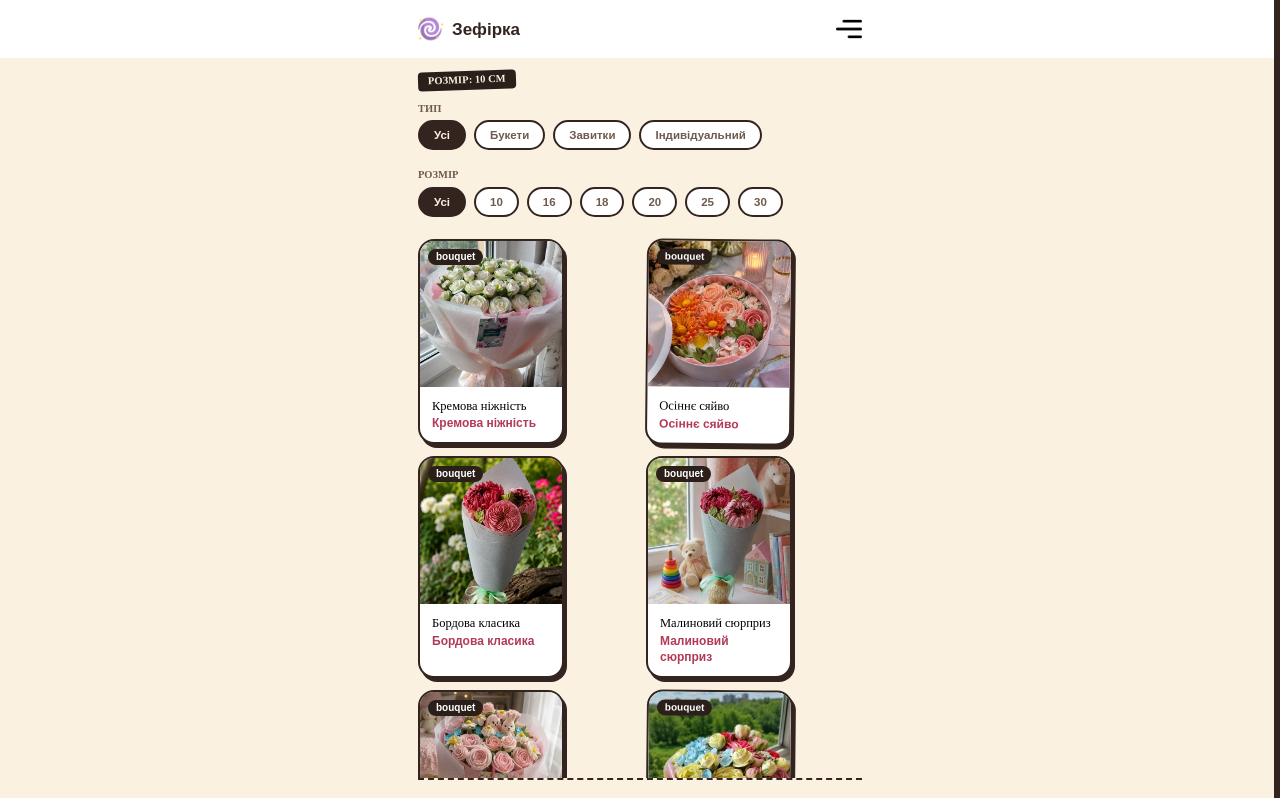
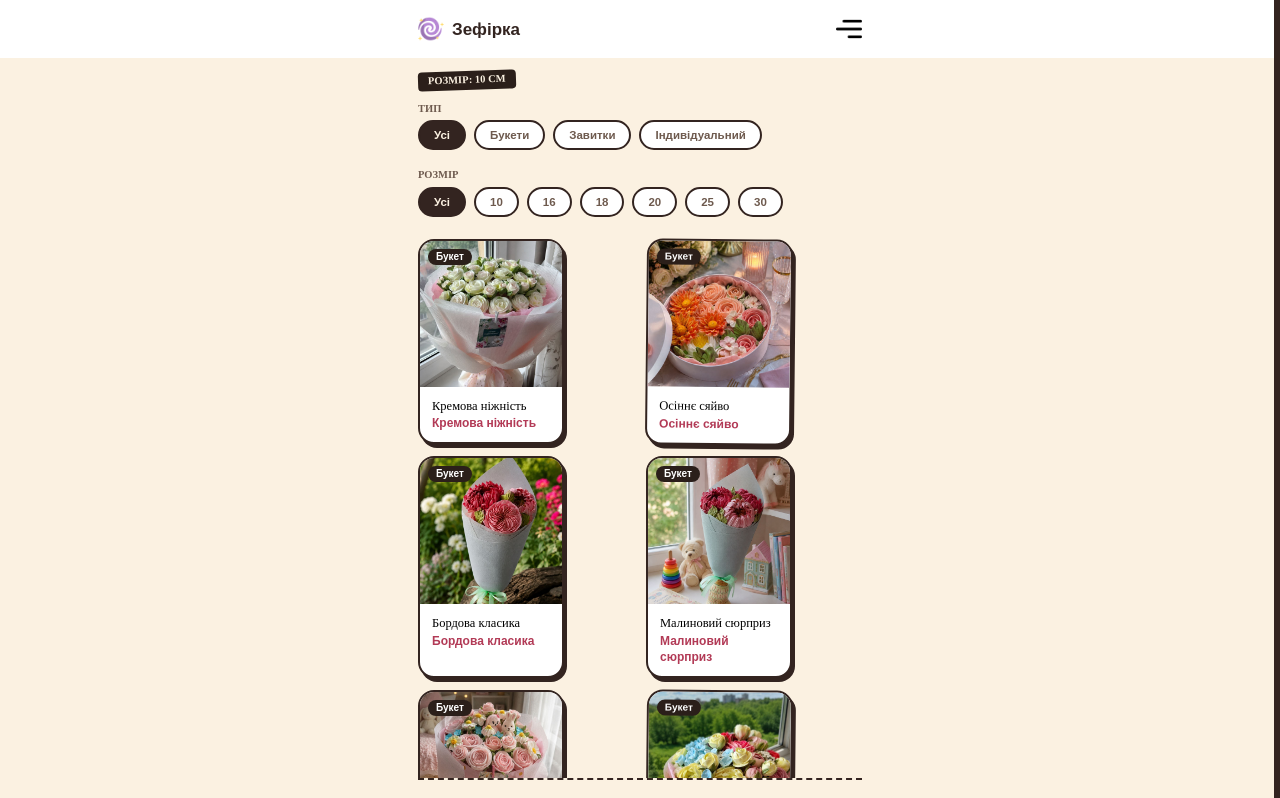
Before and after one commit to RVasyliuk-2003/Custom-Marshmallows, a React (Vite) app: page /Gallery in a window 1280 px wide. Shown: the top 798 px of the page. Built offline with nearby package versions, Linux system fonts and the light colour scheme.

Commit message:
refactor: switch type values to Ukrainian across data and filters
- type in bouquetDesigns.js: 'bouquet'/'curl' → 'Букет'/'Завиток'
- updated the corresponding onClick values in Gallery filter buttons
- filter() condition unchanged, still compares the same variables

```diff
--- a/src/components/Main/Gallery/Gallery.jsx
+++ b/src/components/Main/Gallery/Gallery.jsx
@@ -46,22 +46,22 @@ const Gallery = () => {
             </button>
             <button
               style={
-                typeFilt === "bouquet"
+                typeFilt === "Букет"
                   ? { color: "var(--paper)", backgroundColor: "var(--ink)" }
                   : null
               }
-              onClick={(e) => setTypeFilt("bouquet")}
+              onClick={(e) => setTypeFilt("Букет")}
               className={style.categoryClick}
             >
               Букети
             </button>
             <button
               style={
-                typeFilt === "curl"
+                typeFilt === "Завиток"
                   ? { color: "var(--paper)", backgroundColor: "var(--ink)" }
                   : null
               }
-              onClick={(e) => setTypeFilt("curl")}
+              onClick={(e) => setTypeFilt("Завиток")}
               className={style.categoryClick}
             >
               Завитки
--- a/src/components/data/bouquetDesigns.js
+++ b/src/components/data/bouquetDesigns.js
@@ -2,308 +2,308 @@ const bouquetDesigns = [
   {
     id: 1,
     name: "Кремова ніжність",
-    type: "bouquet",
+    type: "Букет",
     photo: "imgZepfy100.jpg",
     availableSizes: [10, 16, 18, 20, 25, 30],
   },
   {
     id: 2,
     name: "Осіннє сяйво",
-    type: "bouquet",
+    type: "Букет",
     photo: "imgZepfy101.jpg",
     availableSizes: [10, 16, 18, 20, 25, 30],
   },
   {
     id: 3,
     name: "Бордова класика",
-    type: "bouquet",
+    type: "Букет",
     photo: "imgZepfy102.jpg",
     availableSizes: [10, 16, 18, 20, 25, 30],
   },
   {
     id: 4,
     name: "Малиновий сюрприз",
-    type: "bouquet",
+    type: "Букет",
     photo: "imgZepfy103.jpg",
     availableSizes: [10, 16, 18, 20, 25, 30],
   },
   {
     id: 6,
     name: "Пастельний мікс",
-    type: "bouquet",
+    type: "Букет",
     photo: "imgZepfy105.jpg",
     availableSizes: [10, 16, 18, 20, 25, 30],
   },
   {
     id: 7,
     name: "Вид з вікна",
-    type: "bouquet",
+    type: "Букет",
     photo: "imgZepfy106.jpg",
     availableSizes: [10, 16, 18, 20, 25, 30],
   },
   {
     id: 8,
     name: "Червона класика",
-    type: "bouquet",
+    type: "Букет",
     photo: "imgZepfy107.jpg",
     availableSizes: [10, 16, 18, 20, 25, 30],
   },
   {
     id: 9,
     name: "Персиковий мікс",
-    type: "bouquet",
+    type: "Букет",
     photo: "imgZepfy108.jpg",
     availableSizes: [10, 16, 18, 20, 25, 30],
   },
   {
     id: 10,
     name: "Лавандова хмаринка",
-    type: "bouquet",
+    type: "Букет",
     photo: "imgZepfy109.jpg",
     availableSizes: [10, 16, 18, 20, 25, 30],
   },
   {
     id: 11,
     name: "Бордо і пудра",
-    type: "bouquet",
+    type: "Букет",
     photo: "imgZepfy110.jpg",
     availableSizes: [10, 16, 18, 20, 25, 30],
   },
   {
     id: 12,
     name: "Ромашки і троянди",
-    type: "bouquet",
+    type: "Букет",
     photo: "imgZepfy111.jpg",
     availableSizes: [10, 16, 18, 20, 25, 30],
   },
   {
     id: 13,
     name: "Плюшева галявина",
-    type: "bouquet",
+    type: "Букет",
     photo: "imgZepfy112.jpg",
     availableSizes: [10, 16, 18, 20, 25, 30],
   },
   {
     id: 14,
     name: "Ніжно-рожевий",
-    type: "bouquet",
+    type: "Букет",
     photo: "imgZepfy113.jpg",
     availableSizes: [10, 16, 18, 20, 25, 30],
   },
   {
     id: 17,
     name: "Рожево-червоний кластер",
-    type: "bouquet",
+    type: "Букет",
     photo: "imgZepfy116.jpg",
     availableSizes: [10, 16, 18, 20, 25, 30],
   },
   {
     id: 20,
     name: "Сонячна стрічка",
-    type: "bouquet",
+    type: "Букет",
     photo: "imgZepfy119.jpg",
     availableSizes: [10, 16, 18, 20, 25, 30],
   },
   {
     id: 21,
     name: "Одна велика троянда",
-    type: "bouquet",
+    type: "Букет",
     photo: "imgZepfy120.jpg",
     availableSizes: [18, 20, 25, 30],
   },
   {
     id: 24,
     name: "Бордові півонії",
-    type: "bouquet",
+    type: "Букет",
     photo: "imgZepfy123.jpg",
     availableSizes: [10, 16, 18, 20, 25, 30],
   },
   {
     id: 25,
     name: "Тюльпанова веселка",
-    type: "bouquet",
+    type: "Букет",
     photo: "imgZepfy124.jpg",
     availableSizes: [10, 16, 18, 20, 25, 30],
   },
   {
     id: 26,
     name: "Садова півонія",
-    type: "bouquet",
+    type: "Букет",
     photo: "imgZepfy125.jpg",
     availableSizes: [10, 16, 18, 20, 25, 30],
   },
   {
     id: 27,
     name: "Жовтий нарцис",
-    type: "bouquet",
+    type: "Букет",
     photo: "imgZepfy126.jpg",
     availableSizes: [10, 16, 18, 20, 25, 30],
   },
   {
     id: 28,
     name: "Тюльпани з листівкою",
-    type: "bouquet",
+    type: "Букет",
     photo: "imgZepfy127.jpg",
     availableSizes: [10, 16, 18, 20, 25, 30],
   },
   {
     id: 29,
     name: "Кошик достатку",
-    type: "bouquet",
+    type: "Букет",
     photo: "imgZepfy128.jpg",
     availableSizes: [16, 18, 20, 25, 30],
   },
   {
     id: 30,
     name: "Пастельні тюльпани",
-    type: "bouquet",
+    type: "Букет",
     photo: "imgZepfy129.jpg",
     availableSizes: [10, 16, 18, 20, 25, 30],
   },
   {
     id: 31,
     name: "Тюльпани біля вікна",
-    type: "bouquet",
+    type: "Букет",
     photo: "imgZepfy130.jpg",
     availableSizes: [10, 16, 18, 20, 25, 30],
   },
   {
     id: 32,
     name: "Одна велика жовтогаряча",
-    type: "bouquet",
+    type: "Букет",
     photo: "imgZepfy131.jpg",
     availableSizes: [18, 20, 25, 30],
   },
   {
     id: 33,
     name: "Тюльпани зі стрічкою",
-    type: "bouquet",
+    type: "Букет",
     photo: "imgZepfy132.jpg",
     availableSizes: [10, 16, 18, 20, 25, 30],
   },
   {
     id: 34,
     name: "Ніжний тюльпановий",
-    type: "bouquet",
+    type: "Букет",
     photo: "imgZepfy133.jpg",
     availableSizes: [10, 16, 18, 20, 25, 30],
   },
   {
     id: 35,
     name: "Кошик мікс",
-    type: "bouquet",
+    type: "Букет",
     photo: "imgZepfy134.jpg",
     availableSizes: [16, 18, 20, 25, 30],
   },
   {
     id: 36,
     name: "Бордова хризантема",
-    type: "bouquet",
+    type: "Букет",
     photo: "imgZepfy135.jpg",
     availableSizes: [10, 16, 18, 20, 25, 30],
   },
   {
     id: 37,
     name: "Кремово-бордовий",
-    type: "bouquet",
+    type: "Букет",
     photo: "imgZepfy136.jpg",
     availableSizes: [10, 16, 18, 20, 25, 30],
   },
   {
     id: 38,
     name: "Біло-рожевий мінімал",
-    type: "bouquet",
+    type: "Букет",
     photo: "imgZepfy137.jpg",
     availableSizes: [10, 16, 18, 20, 25, 30],
   },
   {
     id: 40,
     name: "Малиновий міні",
-    type: "bouquet",
+    type: "Букет",
     photo: "imgZepfy139.jpg",
     availableSizes: [10, 16, 18, 20, 25, 30],
   },
   {
     id: 41,
     name: "Далії біля вікна",
-    type: "bouquet",
+    type: "Букет",
     photo: "imgZepfy140.jpg",
     availableSizes: [10, 16, 18, 20, 25, 30],
   },
   {
     id: 42,
     name: "Жовто-рожевий букет",
-    type: "bouquet",
+    type: "Букет",
     photo: "imgZepfy141.jpg",
     availableSizes: [10, 16, 18, 20, 25, 30],
   },
   {
     id: 43,
     name: "Тюльпани й троянди",
-    type: "bouquet",
+    type: "Букет",
     photo: "imgZepfy142.jpg",
     availableSizes: [10, 16, 18, 20, 25, 30],
   },
   {
     id: 44,
     name: "Кошик тюльпанів",
-    type: "bouquet",
+    type: "Букет",
     photo: "imgZepfy143.jpg",
     availableSizes: [16, 18, 20, 25, 30],
   },
   {
     id: 45,
     name: "Кошик з ліліями",
-    type: "bouquet",
+    type: "Букет",
     photo: "imgZepfy144.jpg",
     availableSizes: [16, 18, 20, 25, 30],
   },
   {
     id: 46,
     name: "Фіолетові півонії",
-    type: "bouquet",
+    type: "Букет",
     photo: "imgZepfy145.jpg",
     availableSizes: [10, 16, 18, 20, 25, 30],
   },
   {
     id: 47,
     name: "Кошик асорті",
-    type: "bouquet",
+    type: "Букет",
     photo: "imgZepfy146.jpg",
     availableSizes: [16, 18, 20, 25, 30],
   },
   {
     id: 48,
     name: "Бордовий кошик",
-    type: "bouquet",
+    type: "Букет",
     photo: "imgZepfy147.jpg",
     availableSizes: [16, 18, 20, 25, 30],
   },
   {
     id: 49,
     name: "Пастельний мікс у папері",
-    type: "bouquet",
+    type: "Букет",
     photo: "imgZepfy148.jpg",
     availableSizes: [10, 16, 18, 20, 25, 30],
   },
   {
     id: 50,
     name: "Різнобарвний мікс",
-    type: "bouquet",
+    type: "Букет",
     photo: "imgZepfy149.jpg",
     availableSizes: [10, 16, 18, 20, 25, 30],
   },
   {
     id: 51,
     name: "Тюльпани в кольорах",
-    type: "bouquet",
+    type: "Букет",
     photo: "imgZepfy150.jpg",
     availableSizes: [10, 16, 18, 20, 25, 30],
   },
   {
     id: 52,
     name: "Завиток №52",
-    type: "curl",
+    type: "Завиток",
     photo: "imgZepfy151.jpg",
     availableSizes: null,
   },
```
